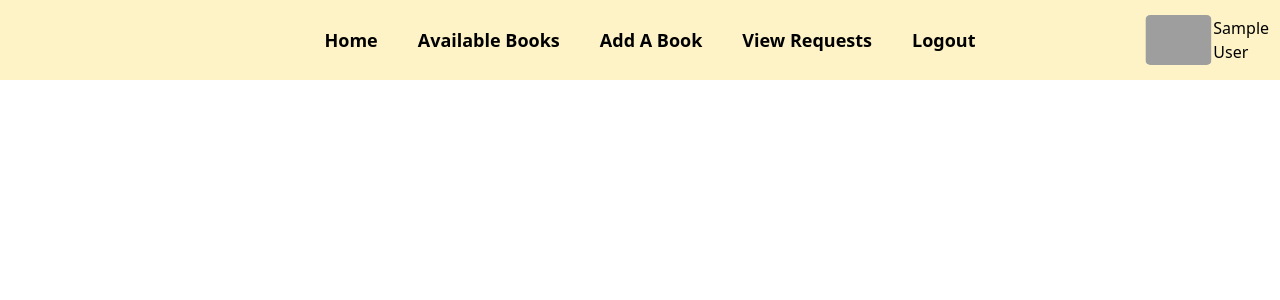
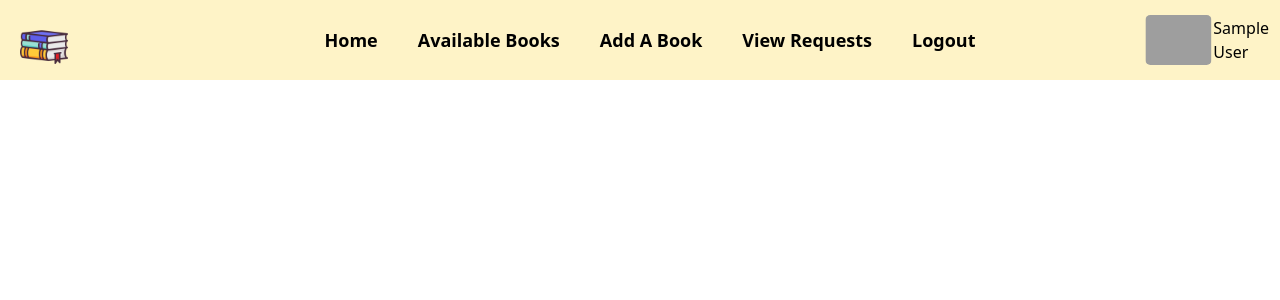
Before and after one commit to TanmayUdupa/book-sharing-system, a Django app: page / in a window 1280 px wide. Shown: the top 300 px of the page. Run offline with Django 4.2, Linux system fonts and the light colour scheme; the visitor is signed in with stand-in values (Sample User, id 1); data that the repository does not hold is empty; some libraries are stand-ins or nearby versions; grey boxes are pictures that could not be loaded.

Commit message:
add favicon

```diff
--- a/mysite/app/templates/app/base.html
+++ b/mysite/app/templates/app/base.html
@@ -6,6 +6,7 @@
     <script src="https://unpkg.com/@mui/material@latest/umd/material-ui.production.min.js"></script>
     <script src="https://cdn.tailwindcss.com"></script>
     <link rel="stylesheet" type="text/css" href="{% static 'css/style.css' %}">
+    <link rel="icon" type="image/x-icon" href="{% static 'img/book.ico'%}">
     <title>Lend-N-Share</title>
     <style>
         body {
@@ -19,7 +20,8 @@
 <body>
     <!-----------------------Nav-bar-start---------------------->
     <nav class="flex py-4 w-full top-0 left-0 text-black bg-amber-100">
-        <div class="flex space-x-10 w-32 ml-5">
+        <div class="flex space-x-10 w-32 ml-5 items-center">
+            <img src="{% static 'img/book.ico'%}" class="w-12 h-12"/>
         </div>
         <div class="flex-1 flex justify-center items-center space-x-10 text-lg font-bold">
             <a class="transition-transform transform hover:scale-105" href="{%url 'home'%}"><button>Home</button></a>
@@ -30,7 +32,7 @@
             <a class="transition-transform transform hover:scale-105" href="{%url 'add_book'%}"><button>Add A Book</button></a>
 
             {%if request.path in '/feed/'%}
-            <dialog class="fixed top-1/2 left-1/2 transform -translate-x-1/2 -translate-y-1/4 ">
+            <dialog class="fixed top-1/2 left-1/2 transform -translate-x-1/2 -translate-y-1/2 ">
                 <div class="bg-white p-8 rounded-lg">
                     <div class="flex items-center justify-center">
                     <h2 class="text-2xl font-bold mb-4">Requested Books</h2>
@@ -56,7 +58,8 @@
                         </tbody>
                     </table>
                     <div class="mt-10 mb-1 flex items-center justify-center">
-                    <button  class="modal-button bg-amber-500 hover:bg-amber-700 text-white font-bold py-2 px-4 rounded" autofocus>Close</button>
+                    <button  class="modal-button bg-amber-500 hover:bg-amber-700 text-white font-bold py-2 px-4 rounded">Close</button>
+                    <button  class="ml-10 modal-button bg-amber-500 hover:bg-amber-700 text-white font-bold py-2 px-4 rounded" autofocus>Confirm</button>
                     </div>
                 </div>
             </dialog>
```
Also changed, not shown: mysite/app/static/img/book.ico (added), mysite/app/static/img/book.png (added).
